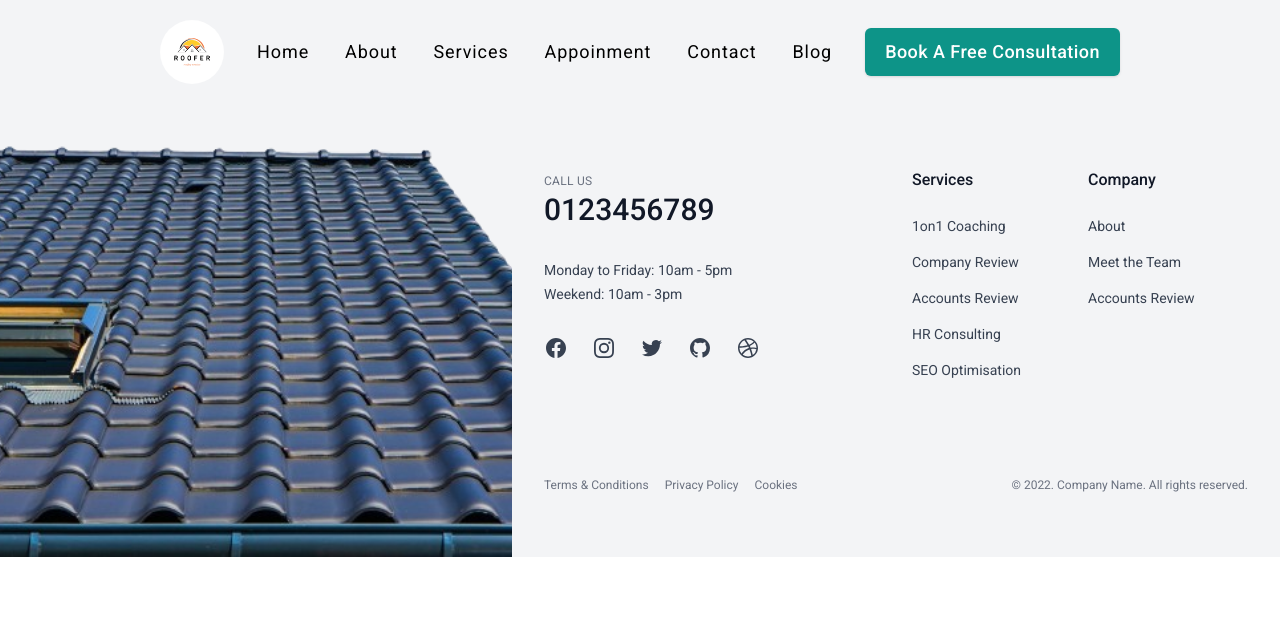
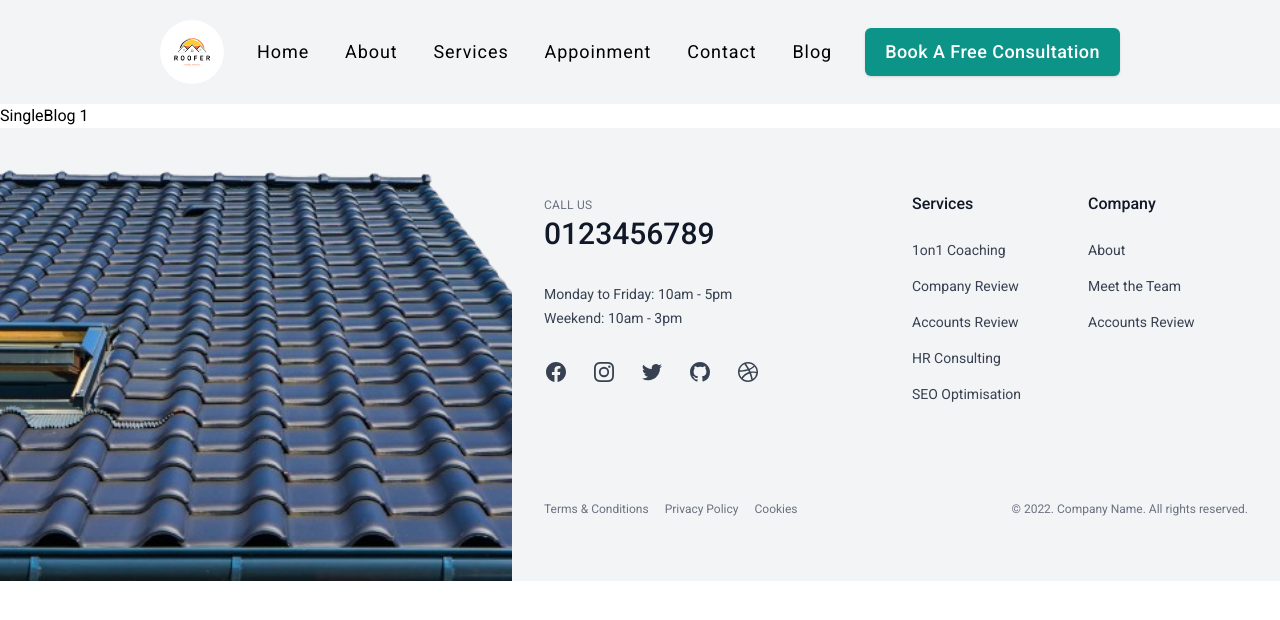
Before and after one commit to TanvirAlHasib/roofing_frontend, a React (Vite) app: page /blog/1 in a window 1280 px wide. Shown: the top 620 px of the page. Built offline with nearby package versions, Linux system fonts and the light colour scheme; no server answers.

Commit message:
add: single blog page initilized

```diff
--- a/src/App.jsx
+++ b/src/App.jsx
@@ -9,6 +9,7 @@ import Header from "./components/Header"
 import useFetch from "./hook/useFetch"
 import { Routes, Route } from "react-router-dom";
 import Home from "./pages/Home";
+import SingleBlog from "./pages/SingleBlog";
 
 
 
@@ -23,6 +24,7 @@ function App() {
       <Routes>
         <Route path="/blog" element={<Blog data= {data} loading={loading} error={error}/>}/>
         <Route path="/" element= {<Home/>}/>
+        <Route path="/blog/:id" element={<SingleBlog/>}/>
       </Routes>
       <Footer/>
     </>
--- a/src/hook/useFetch.jsx
+++ b/src/hook/useFetch.jsx
@@ -18,6 +18,7 @@ export default function useFetch(url) {
                         Authorization: `bearer ${import.meta.env.VITE_APP_API_TOKEN}`
                     },
                 })
+
                 console.log(res.data.data);
                 setData(res.data.data)
 
--- /dev/null
+++ b/src/pages/SingleBlog.jsx
@@ -0,0 +1,13 @@
+// import React from 'react'
+
+import { useParams } from "react-router-dom"
+
+export default function SingleBlog() {
+
+    const {id} = useParams()
+
+  return (
+
+    <div>SingleBlog {id}</div>
+  )
+}
```
